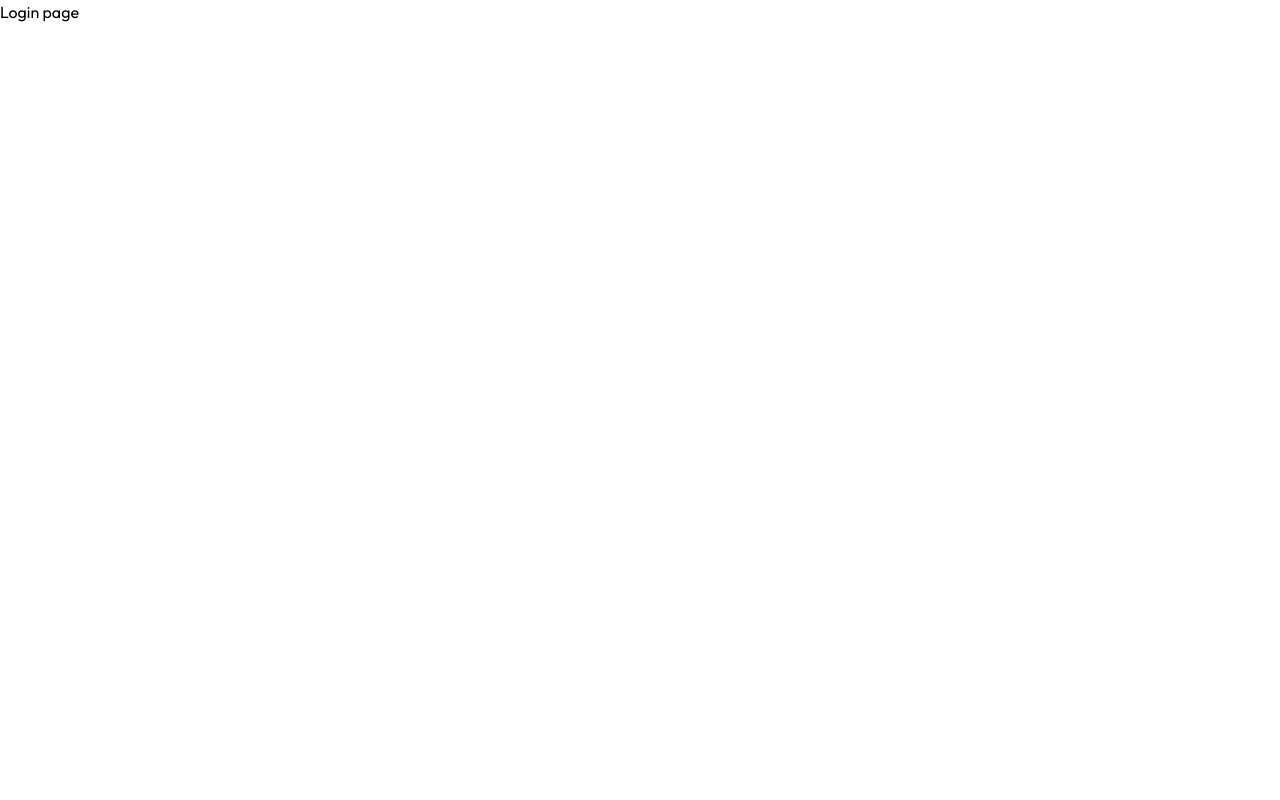
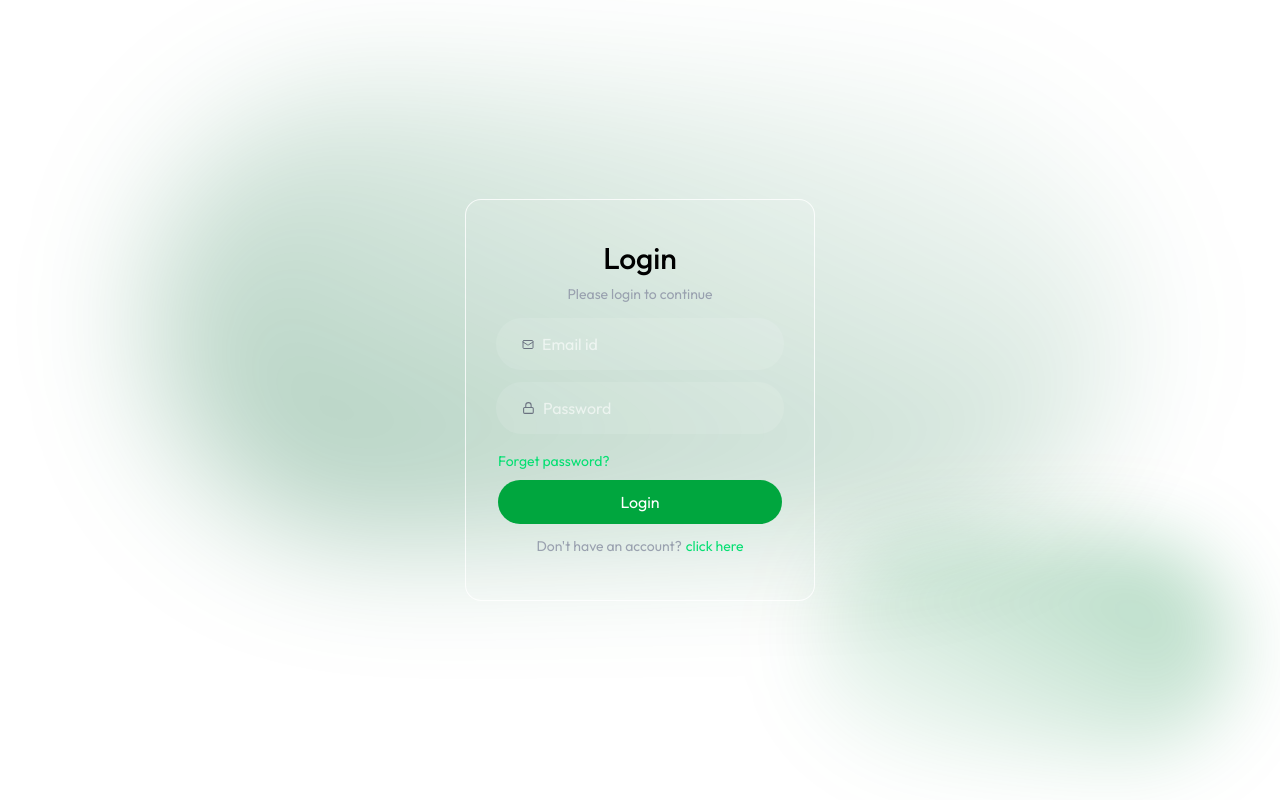
Before and after one commit to doublehan2023/ai-resume-builder, a React (Vite) app in the folder client/: page /login in a window 1280 px wide. Built offline with nearby package versions, Linux system fonts and the light colour scheme.

Commit message:
build login and navbar

```diff
--- /dev/null
+++ b/client/src/components/Navbar.jsx
@@ -0,0 +1,27 @@
+import React from 'react'
+import { Link, useNavigate } from 'react-router-dom'
+
+const Navbar = () => {
+     const user = { name: "John Doe" }
+     const navigate = useNavigate()
+     const logoutUser = () => {
+          navigate('/')
+     }
+  return (
+    <div className='shadow bg-white'>
+      <nav className='flex items-center justify-between max-w-7xl max-auto px-4 py-3.5
+      text-slate-800 transition-all'>
+          <Link>
+            <img src="/logo.svg" alt="logo" className='h-11 w-auto' />
+          </Link>
+          <div className='flex items-center gap-4 text-sm'>
+               <p className='max-sm:hidden'>Hi, {user?.name}</p>
+               <button onClick={logoutUser} className='bg-white hover:bg-slate-50 border
+               border-gray-300 px-7 py-1.5 rounded-full active:scale-95 transition-all'>Logout</button>
+          </div>
+      </nav>
+    </div>
+  )
+}
+
+export default Navbar
--- a/client/src/pages/Layout.jsx
+++ b/client/src/pages/Layout.jsx
@@ -1,11 +1,12 @@
 import React from 'react'
 import { Outlet } from 'react-router-dom'
+import Navbar from '../components/Navbar'
 
 const Layout = () => {
   return (
     <div>
-     <h1>Layout page</h1>
-     <div>
+     <div className='min-h-screen bg-gray-50'>
+          <Navbar />
           <Outlet />
      </div>
     </div>
--- a/client/src/pages/Login.jsx
+++ b/client/src/pages/Login.jsx
@@ -1,10 +1,78 @@
+import { Lock, Mail, User2Icon } from 'lucide-react'
 import React from 'react'
 
 const Login = () => {
+
+  const query = new URLSearchParams(window.location.search)
+  const urlState = query.get('state')
+  const [state, setState] = React.useState(urlState || "login")
+
+    const [formData, setFormData] = React.useState({
+        name: '',
+        email: '',
+        password: ''
+    })
+
+    const handleChange = (e) => {
+        const { name, value } = e.target
+        setFormData(prev => ({ ...prev, [name]: value }))
+    }
+
+    const handleSubmit = (e) => {
+        e.preventDefault()
+
+    }
+
+
   return (
-    <div>
-      <h1>Login page</h1>
-    </div>
+    <div className='flex justify-center items-center min-h-screen bg-gray'>
+            <form
+                onSubmit={handleSubmit}
+                className="w-full sm:w-87.5 text-center bg-white/6 border border-white/80 rounded-2xl px-8">
+                <h1 className="text-black text-3xl mt-10 font-medium">
+                    {state === "login" ? "Login" : "Sign up"}
+                </h1>
+
+                <p className="text-gray-400 text-sm mt-2">Please {state} to continue</p>
+
+                {state !== "login" && (
+                    <div className="flex items-center mt-6 w-full bg-white/10 ring-2 ring-white/10 focus-within:ring-green-500/60 h-12 rounded-full overflow-hidden pl-6 gap-2 transition-all ">
+                        <User2Icon size={16} color='#6B7280'/>
+                        <input type="text" name="name" placeholder="Name" className="w-full bg-transparent text-white placeholder-white/60 border-none outline-none " value={formData.name} onChange={handleChange} required />
+                    </div>
+                )}
+
+                <div className="flex items-center w-full mt-4 bg-white/10 ring-2 ring-white/10 focus-within:ring-green-500/60 h-12 rounded-full overflow-hidden pl-6 gap-2 transition-all ">
+                    <Mail size={13} color='#6B7280'/>
+                    <input type="email" name="email" placeholder="Email id" className="w-full bg-transparent text-white placeholder-white/60 border-none outline-none " value={formData.email} onChange={handleChange} required />
+                </div>
+
+                <div className=" flex items-center mt-4 w-full bg-white/10 ring-2 ring-white/10 focus-within:ring-green-500/60 h-12 rounded-full overflow-hidden pl-6 gap-2 transition-all ">
+                    <Lock size={14} color='#6B7280'/>
+                    <input type="password" name="password" placeholder="Password" className="w-full bg-transparent text-white placeholder-white/60 border-none outline-none" value={formData.password} onChange={handleChange} required />
+                </div>
+
+                <div className="mt-4 text-left">
+                    <button className="text-sm text-green-400 hover:underline">
+                        Forget password?
+                    </button>
+                </div>
+
+                <button type="submit" className="mt-2 w-full h-11 rounded-full text-white bg-green-600 hover:bg-green-500 transition " >
+                    {state === "login" ? "Login" : "Sign up"}
+                </button>
+
+                <p onClick={() => setState(prev => prev === "login" ? "register" : "login")} className="text-gray-400 text-sm mt-3 mb-11 cursor-pointer" >
+                    {state === "login" ? "Don't have an account?" : "Already have an account?"}
+                    <span className="text-green-400 hover:underline ml-1">click here</span>
+                </p>
+            </form>
+            {/* Soft Backdrop*/}
+            <div className='fixed inset-0 -z-1 pointer-events-none'>
+                <div className='absolute left-1/2 top-20 -translate-x-1/2 w-245 h-115 bg-linear-to-tr from-green-800/35 to-transparent rounded-full blur-3xl' />
+                <div className='absolute right-12 bottom-10 w-105 h-55 bg-linear-to-bl from-green-700/35 to-transparent rounded-full blur-2xl' />
+            </div>
+        </div>
   )
 }
 
```
